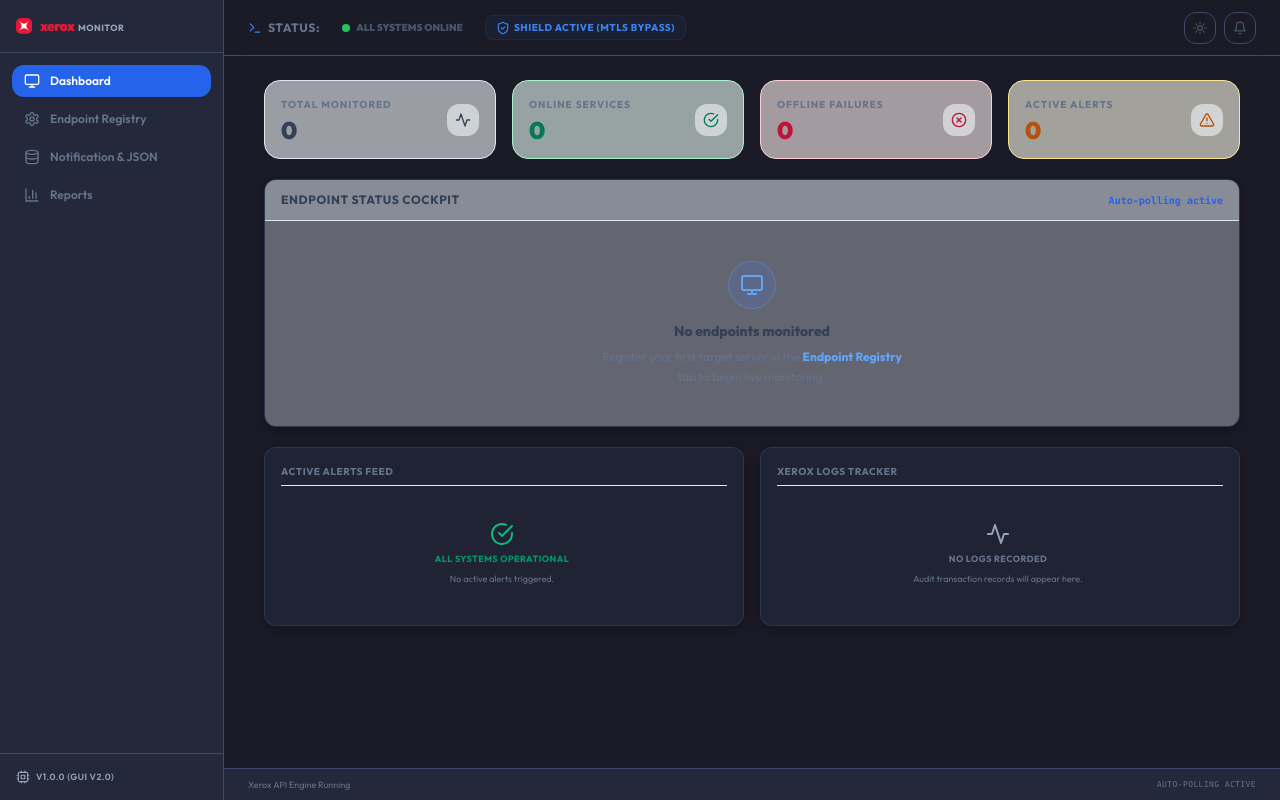
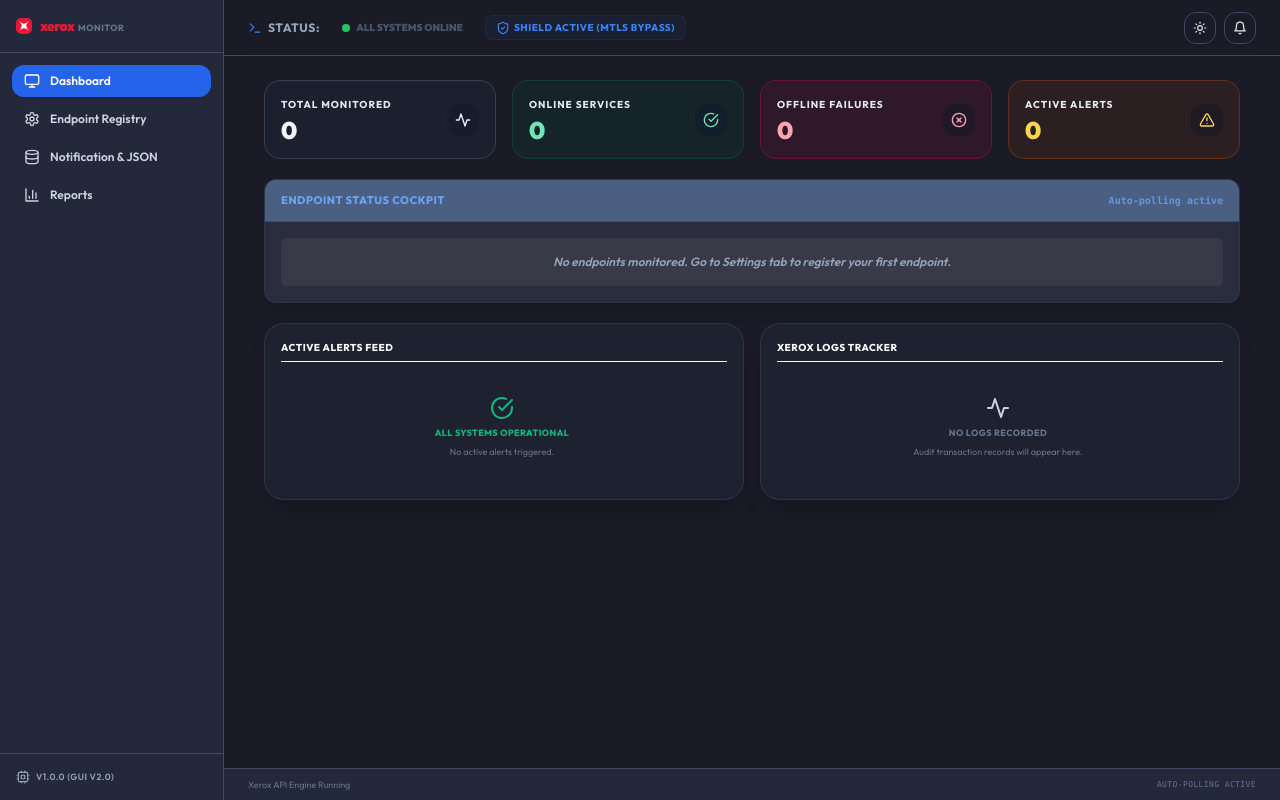
Before and after one commit to hjoseph777/APIMonitoring, a React (Vite) app: page / in a window 1280 px wide. Built offline with nearby package versions, Linux system fonts and the light colour scheme; the HTML template or start-up script is replaced by a standard one.

Commit message:
feat(ui): implement dual theme system with pure white light mode and preserved custom dark theme mockups, fix tailwind class dark mode toggle

```diff
--- a/src/components/Dashboard.tsx
+++ b/src/components/Dashboard.tsx
@@ -17,11 +17,11 @@
   const offlineCount = endpoints.filter((e) => e.status === 'error').length
   const alertCount = alerts.filter((a) => !a.read).length
 
-  // Filter recent xerox audits & recent alerts
+  // Show only the most recent 5 items in each dashboard feed
   const recentAlerts = alerts.slice(0, 5)
   const recentLogs = logs.filter(l => l.type === 'xerox').slice(0, 5)
 
-  // Copy helper
+  // Copy a log message to clipboard from the dashboard quick-feed
   const handleCopy = async (text: string) => {
     try {
       if (window.electronAPI) {
@@ -74,21 +74,21 @@
       </div>
 
       {/* Endpoint Status List - Clean Tableless View */}
-      <div className="glass-panel rounded-xl overflow-hidden border">
-        <div className="px-4 py-3 border-b border-slate-200 dark:border-slate-800 bg-slate-100/50 dark:bg-slate-900/20 flex items-center justify-between">
-          <h2 className="text-xs font-bold uppercase tracking-wider text-slate-700 dark:text-slate-100">
+      <div className="bg-white dark:bg-[#2a2d3d] rounded-xl overflow-hidden border border-slate-200 dark:border-slate-700/50 shadow-sm dark:shadow-lg dark:pb-4">
+        <div className="px-4 py-3 border-b border-slate-200 dark:border-slate-700/50 bg-slate-100 dark:bg-[#4a5f82] flex items-center justify-between">
+          <h2 className="text-[11px] font-bold uppercase tracking-wider text-blue-600 dark:text-[#6ba4f8]">
             Endpoint Status Cockpit
           </h2>
-          <span className="text-[10px] text-blue-600 dark:text-blue-400 font-mono font-bold">Auto-polling active</span>
+          <span className="text-[10px] text-blue-500 dark:text-[#6ba4f8]/80 font-mono font-bold">Auto-polling active</span>
         </div>
-        <div className="divide-y divide-slate-200 dark:divide-slate-800 bg-white/30 dark:bg-slate-900/10">
+        <div className="divide-y divide-slate-100 dark:divide-y-0 dark:space-y-3 dark:px-4 dark:pt-4 bg-transparent">
           {endpoints.map((ep) => {
             const isSuccess = ep.status === 'success'
             const isError = ep.status === 'error'
             return (
               <div
                 key={ep.id}
-                className="flex flex-col sm:flex-row sm:items-center justify-between p-3.5 gap-2 hover:bg-slate-100/50 dark:hover:bg-slate-900/30 transition-all duration-150"
+                className="flex flex-col sm:flex-row sm:items-center justify-between p-3.5 dark:p-3 gap-2 bg-slate-50 dark:bg-[#383a48] dark:rounded-md transition-all duration-150"
               >
                 <div className="flex items-center gap-3">
                   <span
@@ -101,16 +101,16 @@
                     }`}
                   />
                   <div>
-                    <div className="font-semibold text-xs text-slate-800 dark:text-slate-200">{ep.name}</div>
-                    <div className="text-[10px] text-slate-500 font-mono select-text truncate max-w-[280px]">
+                    <div className="font-bold text-xs text-slate-800 dark:text-slate-300">{ep.name}</div>
+                    <div className="text-[10px] text-slate-500 dark:text-white font-mono select-text truncate max-w-[280px]">
                       {ep.url}
                     </div>
                   </div>
                 </div>
 
-                <div className="flex items-center gap-6 justify-between sm:justify-end text-[10px] text-slate-500">
+                <div className="flex items-center gap-6 justify-between sm:justify-end text-[10px] text-slate-500 dark:text-slate-400">
                   <div className="flex items-center gap-1.5 font-mono">
-                    <Clock className="w-3.5 h-3.5 text-slate-400" />
+                    <Clock className="w-3.5 h-3.5 text-slate-400 dark:text-slate-500" />
                     <span>{ep.lastCheck ? new Date(ep.lastCheck).toLocaleTimeString() : 'Never'}</span>
                   </div>
                   <div className="w-14 text-right font-mono font-bold text-slate-700 dark:text-slate-300">
@@ -120,7 +120,7 @@
                   </div>
                   <button
                     onClick={() => onRefresh(ep.id)}
-                    className="px-2.5 py-1 text-[9px] font-bold bg-slate-200 hover:bg-slate-300/80 dark:bg-slate-800 dark:hover:bg-slate-700 text-slate-700 dark:text-slate-300 rounded-md transition-all"
+                    className="px-2.5 py-1 text-[9px] font-bold bg-slate-200 hover:bg-slate-300/80 dark:bg-white/10 dark:hover:bg-white/20 text-slate-700 dark:text-slate-300 rounded-md transition-all"
                   >
                     Check
                   </button>
@@ -129,16 +129,8 @@
             )
           })}
           {endpoints.length === 0 && (
-            <div className="p-10 text-center max-w-sm mx-auto space-y-3">
-              <div className="mx-auto w-12 h-12 rounded-full bg-blue-500/15 flex items-center justify-center border border-blue-400/30">
-                <Monitor className="w-6 h-6 text-blue-400" />
-              </div>
-              <div>
-                <h3 className="font-bold text-sm text-slate-700 dark:text-white">No endpoints monitored</h3>
-                <p className="text-xs text-slate-500 dark:text-slate-300 mt-1.5 select-text leading-relaxed">
-                  Register your first target server in the <strong className="text-blue-400">Endpoint Registry</strong> tab to begin live monitoring.
-                </p>
-              </div>
+            <div className="p-8 dark:p-4 text-center text-xs text-slate-500 dark:text-slate-400 italic dark:bg-[#383a48] dark:rounded-md font-semibold">
+              No endpoints monitored. Go to Settings tab to register your first endpoint.
             </div>
           )}
         </div>
@@ -147,22 +139,30 @@
       {/* Split Feeds Bottom Row */}
       <div className="grid grid-cols-1 md:grid-cols-2 gap-4">
         {/* Recent Alerts Feed */}
-        <div className="glass-panel p-4 rounded-xl border space-y-3">
-          <h3 className="text-[10px] font-bold uppercase tracking-wider text-slate-500 border-b border-slate-200 dark:border-slate-800 pb-1.5">
+        <div className="bg-white dark:bg-[#1e2230] shadow-sm dark:shadow-xl p-4 rounded-[1.25rem] border border-slate-200 dark:border-slate-700/60 space-y-2.5">
+          <h3 className="text-[10px] font-bold uppercase tracking-wider text-slate-800 dark:text-white border-b border-slate-200 dark:border-white pb-1.5 mb-1.5">
             Active Alerts Feed
           </h3>
           <div className="space-y-2 max-h-[160px] overflow-y-auto pr-1">
-            {recentAlerts.map((al) => (
-              <div key={al.id} className="p-2 border-l-2 border-rose-500 bg-rose-500/5 rounded-r-md text-[10px] flex justify-between gap-3">
-                <div className="space-y-0.5">
-                  <span className="font-bold text-slate-700 dark:text-slate-200">{al.endpointName}</span>
-                  <p className="text-slate-500 select-text leading-tight">{al.message}</p>
+            {recentAlerts.map((al, idx) => {
+              // Assign colors based on index to mimic the screenshot (Teal, Orange, Yellow)
+              const statusColorsLight = ['text-teal-600', 'text-orange-600', 'text-yellow-600']
+              const statusColorsDark = ['dark:text-teal-400', 'dark:text-orange-400', 'dark:text-yellow-400']
+              const colorClassLight = statusColorsLight[idx % statusColorsLight.length]
+              const colorClassDark = statusColorsDark[idx % statusColorsDark.length]
+
+              return (
+                <div key={al.id} className="p-3 border-l-4 border-rose-500 bg-slate-50 dark:bg-slate-800/80 rounded-r-md text-[11px] flex justify-between gap-3 items-start">
+                  <div className="space-y-1">
+                    <span className="font-bold text-slate-800 dark:text-slate-300">{al.endpointName}</span>
+                    <p className={`select-text leading-tight font-medium ${colorClassLight} ${colorClassDark}`}>{al.message}</p>
+                  </div>
+                  <span className="text-[10px] text-slate-500 dark:text-slate-400 shrink-0 font-mono">
+                    {new Date(al.timestamp).toLocaleTimeString()}
+                  </span>
                 </div>
-                <span className="text-[9px] text-slate-400 shrink-0 font-mono">
-                  {new Date(al.timestamp).toLocaleTimeString()}
-                </span>
-              </div>
-            ))}
+              )
+            })}
             {recentAlerts.length === 0 && (
               <div className="text-center py-6 text-slate-500 flex flex-col items-center justify-center gap-1.5">
                 <CheckCircle className="w-4.5 h-4.5 text-emerald-500" />
@@ -174,8 +174,8 @@
         </div>
 
         {/* Xerox Logs Feed */}
-        <div className="glass-panel p-4 rounded-xl border space-y-3">
-          <h3 className="text-[10px] font-bold uppercase tracking-wider text-slate-500 border-b border-slate-200 dark:border-slate-800 pb-1.5">
+        <div className="bg-white dark:bg-[#1e2230] shadow-sm dark:shadow-xl p-4 rounded-[1.25rem] border border-slate-200 dark:border-slate-700/60 space-y-2.5">
+          <h3 className="text-[10px] font-bold uppercase tracking-wider text-slate-800 dark:text-white border-b border-slate-200 dark:border-white pb-1.5 mb-1.5">
             Xerox Logs Tracker
           </h3>
           <div className="space-y-2 max-h-[160px] overflow-y-auto pr-1">
@@ -183,20 +183,20 @@
               <div
                 key={log.id}
                 onClick={() => handleCopy(log.message)}
-                className="p-2 bg-slate-100/30 dark:bg-slate-900/30 hover:bg-slate-200/50 dark:hover:bg-slate-800/50 border border-slate-200/50 dark:border-slate-800 rounded-md text-[10px] flex items-center justify-between cursor-pointer transition-all gap-3"
+                className="p-3 bg-slate-100 hover:bg-slate-200 dark:bg-slate-400/90 dark:hover:bg-slate-300 border border-slate-200 dark:border-slate-400 rounded-md text-[11px] flex items-center justify-between cursor-pointer transition-all gap-3"
               >
-                <div className="truncate">
-                  <span className="font-bold text-slate-700 dark:text-slate-200 mr-2">{log.endpointName}</span>
-                  <span className="text-slate-500 font-mono">{log.message}</span>
+                <div className="truncate pl-2">
+                  <span className="font-bold text-slate-900 mr-2">{log.endpointName}</span>
+                  <span className="text-slate-600 dark:text-slate-800 font-mono">{log.message}</span>
                 </div>
-                <span className="text-[9px] text-slate-400 shrink-0 font-mono">
+                <span className="text-[10px] text-slate-500 dark:text-slate-800 shrink-0 font-mono pr-2">
                   {new Date(log.timestamp).toLocaleTimeString()}
                 </span>
               </div>
             ))}
             {recentLogs.length === 0 && (
               <div className="text-center py-6 text-slate-500 flex flex-col items-center justify-center gap-1.5">
-                <Activity className="w-4.5 h-4.5 text-slate-400" />
+                <Activity className="w-4.5 h-4.5 text-slate-400 dark:text-slate-300" />
                 <span className="text-[9px] font-bold uppercase tracking-wider">No logs recorded</span>
                 <p className="text-[9px] select-text">Audit transaction records will appear here.</p>
               </div>
@@ -208,7 +208,7 @@
   )
 }
 
-/* Reusable StatCard Component */
+// StatCard — small metric tile used in the stats row at the top of the dashboard
 interface StatCardProps {
   icon: React.ComponentType<{ className?: string }>
   label: string
@@ -221,7 +221,7 @@
   return (
     <div className={`p-4 border rounded-2xl flex items-center justify-between shadow-sm transition-all duration-150 ${bgClass} ${borderClass}`}>
       <div>
-        <span className="text-[10px] uppercase font-bold tracking-widest text-slate-500 dark:text-slate-300 block mb-0.5">{label}</span>
+        <span className="text-[10px] uppercase font-bold tracking-widest text-slate-600 dark:text-slate-200 block mb-0.5">{label}</span>
         <span className={`text-2xl font-black leading-none mt-1.5 block ${textClass}`}>{value}</span>
       </div>
       <div className={`p-2 rounded-xl bg-slate-100/60 dark:bg-slate-900/50 shrink-0`}>
--- a/tailwind.config.js
+++ b/tailwind.config.js
@@ -1,5 +1,6 @@
 /** @type {import('tailwindcss').Config} */
 module.exports = {
+  darkMode: 'class',
   content: [
     "./index.html",
     "./src/**/*.{js,ts,jsx,tsx}",
```
Also changed, not shown: src/components/Settings.tsx (+20 -13 lines).
